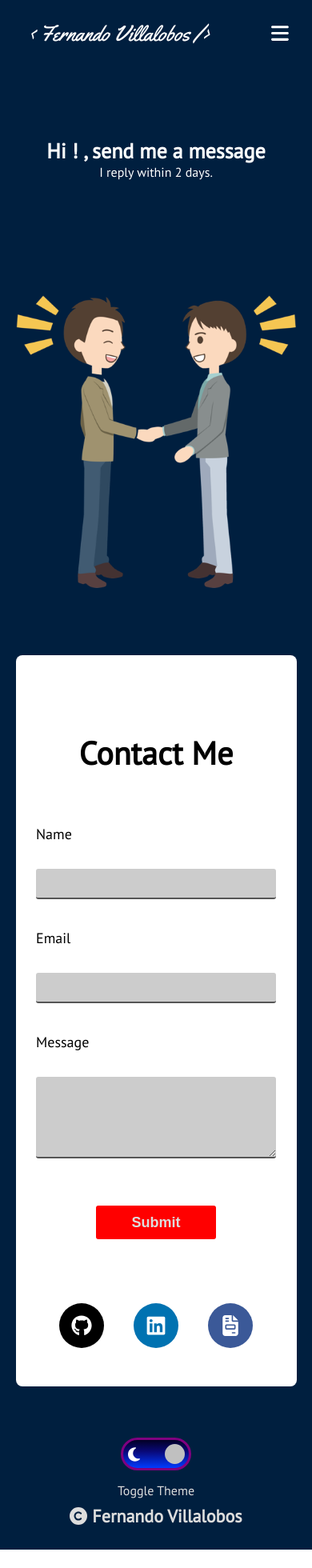
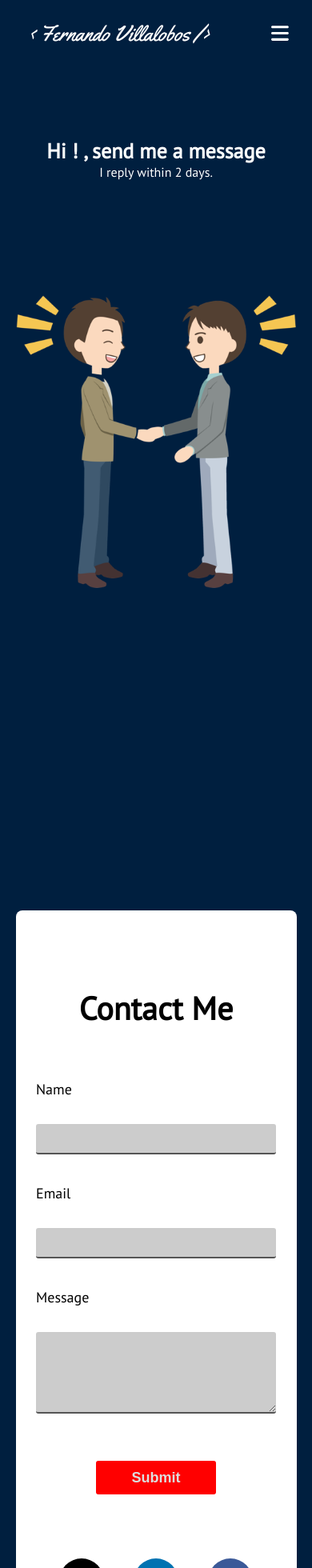
Before and after one commit to fervd24/My-portfolio, a React (Create React App) app: page /Contact in a window 390 px wide. Shown: the top 1960 px of the page at 80% size. Before the commit the page ends 1937 px from the top, so only its background shows below. Built offline with nearby package versions, Linux system fonts and the light colour scheme.

Commit message:
Adjusting height styles of tags for best responsive design

```diff
--- a/src/components/ContactMe/ContactMe.css
+++ b/src/components/ContactMe/ContactMe.css
@@ -1,23 +1,26 @@
 @import url('https://fonts.googleapis.com/css2?family=PT+Sans&display=swap');
 
 .contactMeContainer{
-    height: auto;
+    height: 1200px;
     display: flex;
     margin-bottom: 2rem;
 }
 
 .contactMeSubcontainer1 {
     border-radius: 8px;
-    margin: 0.9rem 0;
-    width: 45%;
+    margin: auto;
+    width: 900px;
 }
+
 .dark-theme .contactMeSubcontainer1{
     background-color: #fff;
+    height: 950px;
 }
 
 .light-theme .contactMeSubcontainer1{
     background-color: #001f3f;
     color: #fff;
+    height: 950px;
 }
 
 .contactMeSubcontainer1 h2{
@@ -32,6 +35,8 @@
     font-family: 'PT Sans', sans-serif;
     text-align: center;
     color: #fff;
+    height: 950px;
+    margin: auto;
 
 }
 
--- a/src/components/Projects/Projects.css
+++ b/src/components/Projects/Projects.css
@@ -1,9 +1,8 @@
 @import url('https://fonts.googleapis.com/css2?family=PT+Sans&display=swap');
 
 .projContainer{
-    height: auto;
+    height: 1000px;
     margin-bottom: 6rem;
-
 }
 
 .projSubcontainer{
```
